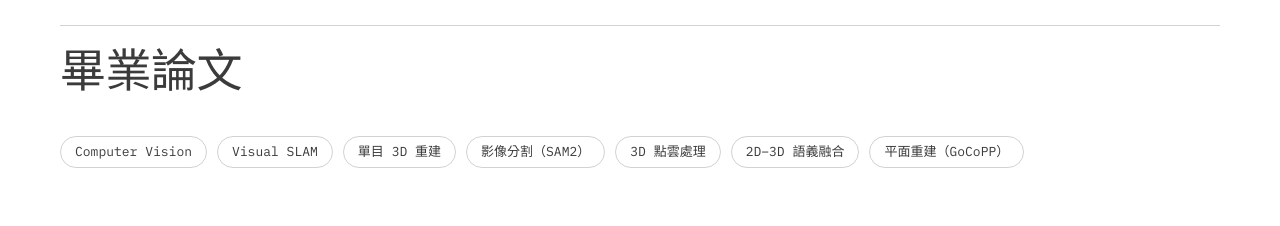
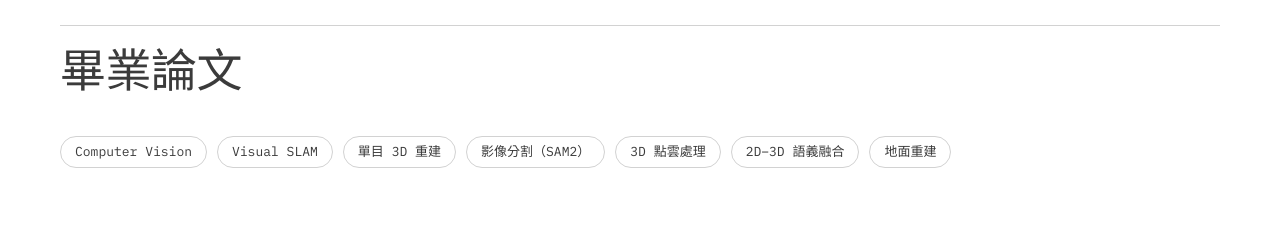
Before and after one commit to brian901106/brian901106.github.io, a React (Vite) app: page / in a window 1280 px wide. Shown: the part 4380-4606 px from the top of the page. Built offline with nearby package versions, Linux system fonts and the light colour scheme.

Commit message:
論文標籤平面重建（GoCoPP）改為地面重建

```diff
--- a/src/App.tsx
+++ b/src/App.tsx
@@ -322,7 +322,7 @@ export default function App() {
           <li>影像分割（SAM2）</li>
           <li>3D 點雲處理</li>
           <li>2D–3D 語義融合</li>
-          <li>平面重建（GoCoPP）</li>
+          <li>地面重建</li>
         </ul>
         <div className="records-layout">
           <div className="info-left" data-reveal="fade">
```
